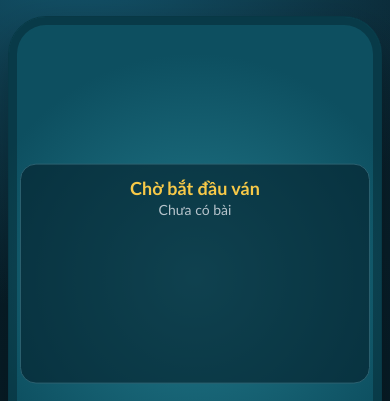
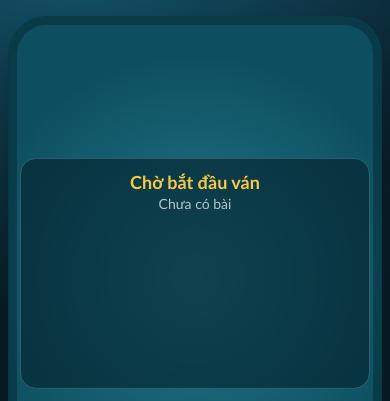
Before and after one commit to dinhkao/tien-len-mien-nam-ws, a website: page public/index.html in a window 390 px wide. Shown: the top 401 px of the page. Drawn offline with Linux system fonts and the light colour scheme.

Commit message:
style: let last-play-cards fill more of center-pile height

```diff
--- a/public/styles.css
+++ b/public/styles.css
@@ -264,6 +264,8 @@ button:disabled {
   transform: translate(-50%, -52%);
   width: min(420px, 62vw);
   min-height: clamp(170px, 30vh, 240px);
+  display: flex;
+  flex-direction: column;
   border-radius: 16px;
   border: 1px solid #2c6070;
   background: rgba(4, 32, 42, 0.62);
@@ -290,8 +292,9 @@ button:disabled {
 
 .last-play-cards {
   position: relative;
-  margin-top: 10px;
-  min-height: 84px;
+  margin-top: 8px;
+  min-height: clamp(96px, 20vh, 156px);
+  flex: 1 1 auto;
   display: flex;
   justify-content: center;
   align-items: center;
@@ -817,7 +820,7 @@ body.force-landscape .landscape-lock {
   }
 
   .last-play-cards {
-    min-height: 56px;
+    min-height: clamp(78px, 18vh, 122px);
     padding: 2px 8px;
   }
 
@@ -900,7 +903,7 @@ body.force-landscape .landscape-lock {
   }
 
   .last-play-cards {
-    min-height: 48px;
+    min-height: clamp(68px, 20vh, 106px);
   }
 
   .controls {
```
